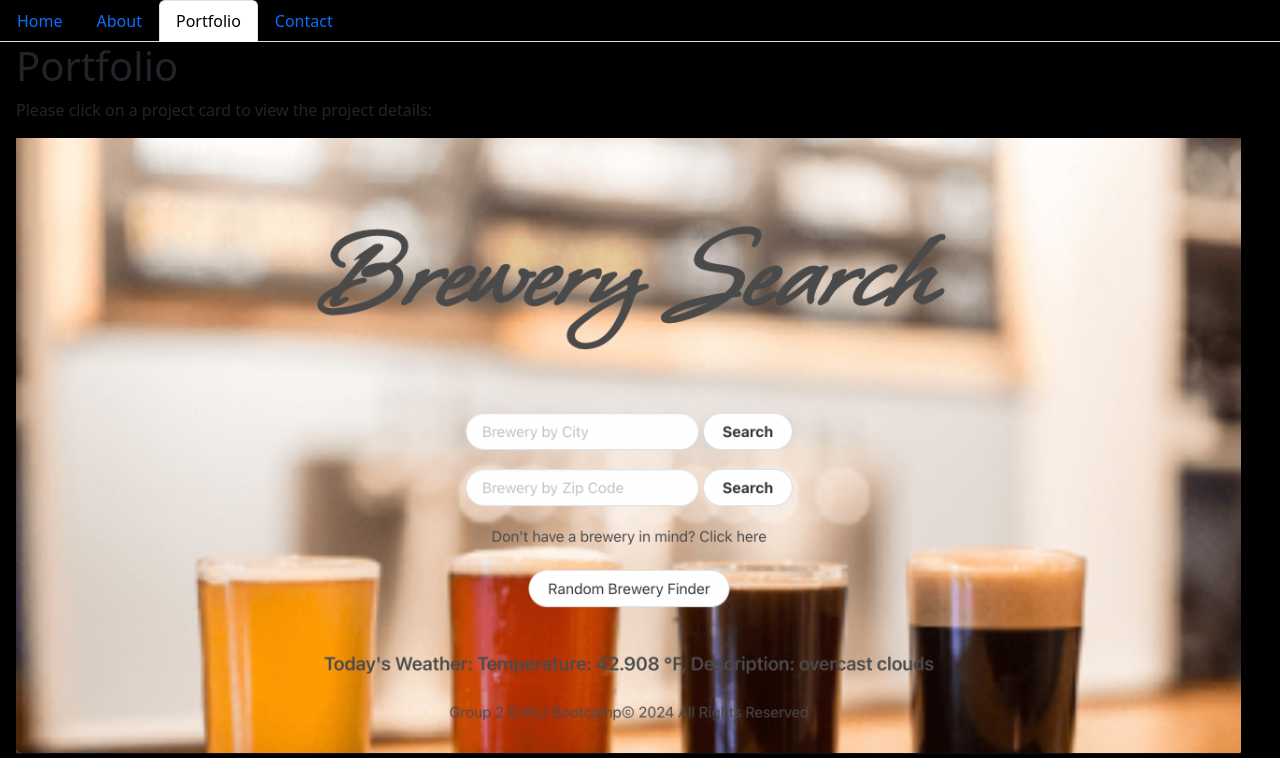
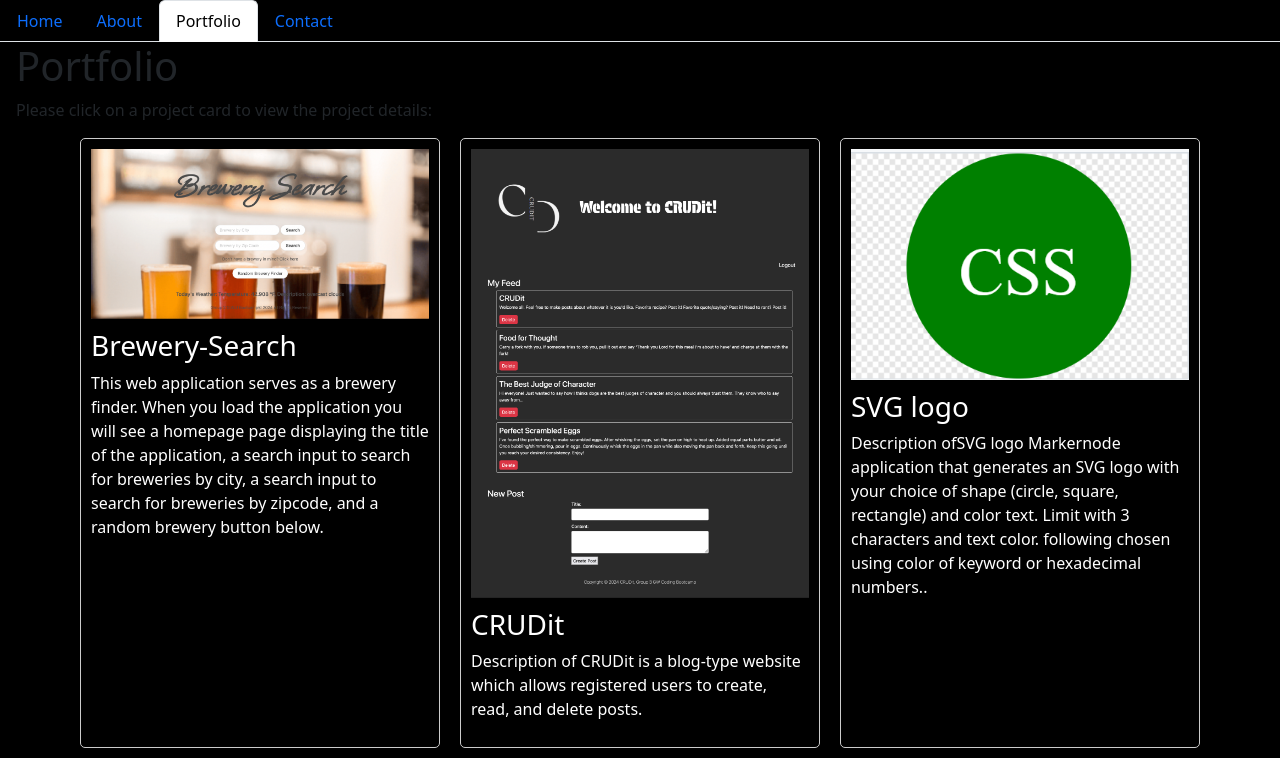
Before and after one commit to KittiyaLooknam/React-Portfolio, a React (Vite) app in the folder my-portfolio/: page /Portfolio in a window 1280 px wide. Shown: the top 758 px of the page. Built offline with nearby package versions, Linux system fonts and the light colour scheme.

Commit message:
style css and add the projects

```diff
--- a/my-portfolio/src/pages/Portfolio.jsx
+++ b/my-portfolio/src/pages/Portfolio.jsx
@@ -1,9 +1,12 @@
 import React from 'react';
-
 // Import your project images
 import Project1Img from '../assets/Brewery-Search.png';
-import Project2Img from '../assets/photo.png';
-// Add more imports for other project images if needed
+import Project2Img from '../assets/crudit-screenshot.png';
+import Project3Img from '../assets/logo.svg.png';
+import Project4Img from '../assets/Note-Taker.png';
+import Project5Img from '../assets/password-Generator.png';
+import Project6Img from '../assets/workday-sceduler.png';
+import '../style.css'; // Import the CSS file
 
 export default function Portfolio() {
   // Define an array of project objects containing image and project details
@@ -11,18 +14,45 @@ export default function Portfolio() {
     {
       id: 1,
       image: Project1Img,
-      title: 'Project 1',
-      description: 'Description of Project 1',
-      // Add more details as needed
+      title: 'Brewery-Search',
+      description: 'This web application serves as a brewery finder. When you load the application you will see a homepage page displaying the title of the application, a search input to search for breweries by city, a search input to search for breweries by zipcode, and a random brewery button below.',
+
     },
     {
       id: 2,
       image: Project2Img,
-      title: 'Project 2',
-      description: 'Description of Project 2',
-      // Add more details as needed
+      title: 'CRUDit',
+      description: 'Description of CRUDit is a blog-type website which allows registered users to create, read, and delete posts.',
     },
-    // Add more project objects as needed
+    {
+      id: 3,
+      image: Project3Img,
+      title: 'SVG logo',
+      description: 'Description ofSVG logo Markernode application that generates an SVG logo with your choice of shape (circle, square, rectangle) and color text. Limit with 3 characters and text color. following chosen using color of keyword or hexadecimal numbers..',
+
+    },
+    {
+      id: 4,
+      image: Project4Img,
+      title: 'Note-Taker',
+      description: 'Description of note-taking app that allows the user to create, save, and delete text-based notes.',
+
+    },
+    {
+      id: 5,
+      image: Project5Img,
+      title: 'password-Generator',
+      description: 'Description of This is the password generator for the user-defined length between 8-128 characters selected character types (uppercase, lowercase, numeric, and special). The password uses HTML to create the button to initiate password generation and prompts and confirms to select password parameters. After selection, the generated password is displayed in the browser window.',
+
+    },
+    {
+      id: 6,
+      image: Project6Img,
+      title: 'workday-sceduler',
+      description: 'Description of This application is a single day planning tool. The code writted using HTML, CSS and Bootstrap CSS framework, Javascript jQuery libaries, and font-awesome icon toolkit. The application can be used to record and save 9am-5pm workday.',
+
+    },
+
   ];
 
   return (
@@ -33,8 +63,8 @@ export default function Portfolio() {
         {projects.map(project => (
           <div key={project.id} className="project-card">
             <img src={project.image} alt={project.title} />
-            <h3>{project.title}</h3>
-            <p>{project.description}</p>
+            <h3 style={{ color: 'white' }}>{project.title}</h3>
+            <p style={{ color: 'white' }}>{project.description}</p>
             {/* Add additional project details here */}
           </div>
         ))}
--- a/my-portfolio/src/style.css
+++ b/my-portfolio/src/style.css
@@ -93,3 +93,33 @@ button:hover {
 .text-white {
   color: white;
 }
+
+
+
+/*  Pottfolio */
+.project-grid {
+  display: grid;
+  grid-template-columns: repeat(3, 360px); /* Three columns each with 360px width */
+  gap: 20px;
+  justify-content: center; /* Center the grid horizontally */
+}
+
+.project-card {
+  width: 360px; /* Set width to 360px */
+  border: 1px solid #ccc;
+  border-radius: 5px;
+  padding: 10px;
+}
+
+.project-card img {
+  width: 100%; /* Ensure the image fills the card width */
+  height: auto;
+}
+
+.project-card h3 {
+  margin-top: 10px;
+}
+
+.project-card p {
+  margin-top: 5px;
+}
```
